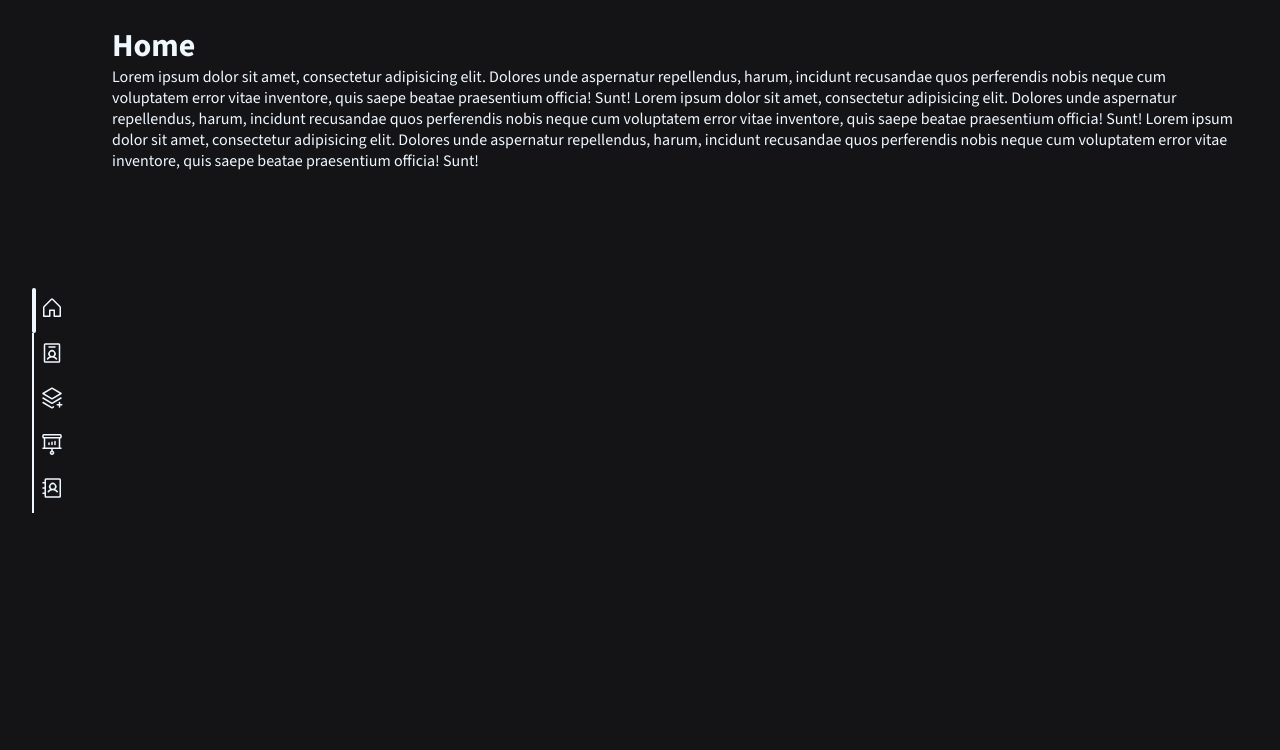
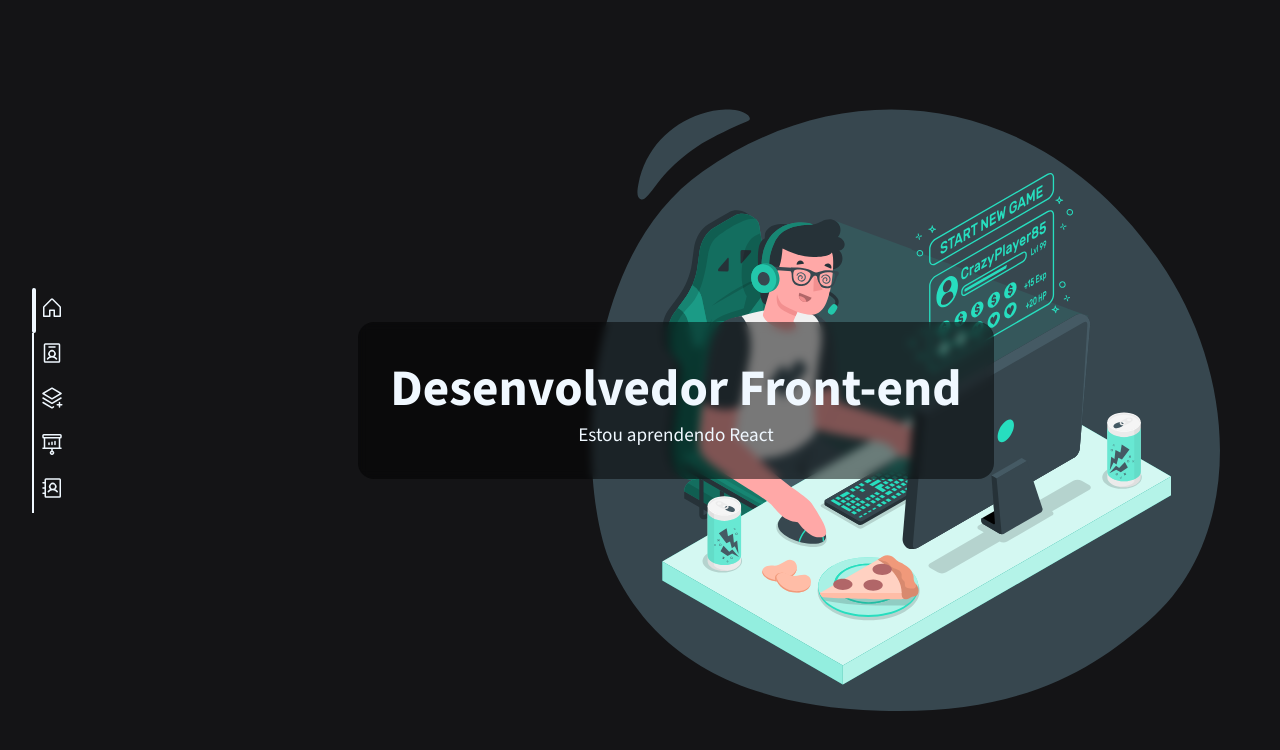
Before and after one commit to AlAnNuB/portfolio, a React (Vite) app: page / in a window 1280 px wide. Shown: the top 750 px of the page. Built offline with nearby package versions, Linux system fonts and the light colour scheme.

Commit message:
Change home

```diff
--- a/src/components/navbar/styles.ts
+++ b/src/components/navbar/styles.ts
@@ -6,6 +6,10 @@ export const Navigation = styled.nav`
   align-items: flex-start;
   justify-content: center;
   padding: 1rem;
+
+  @media (max-width: 768px) {
+    display: none;
+  }
 `;
 export const LinkContent = styled.div<{ $isActive: boolean }>`
   position: relative;
@@ -32,7 +36,7 @@ export const LinkContent = styled.div<{ $isActive: boolean }>`
     width: 2px;
     height: 100%;
     border-radius: ${(props) => (props.$isActive ? "5px" : "0")};
-    border-left: ${(props) => (props.$isActive ? "2px solid #f0f8ff" : "none")};
+    border-left: ${({ theme, $isActive }) => ($isActive ? `2px solid ${theme.color}` : "none")};
     background-color: ${({ theme }) => theme.color};
     transition: all 0.5s linear;
   }
--- a/src/pages/home/index.tsx
+++ b/src/pages/home/index.tsx
@@ -1,39 +1,20 @@
+import {
+  Container,
+  ImagePrograming,
+  Title,
+  TextContent,
+  Description
+} from './styles'
+import Programing from '../../assets/programming.svg'
+
 export const Home = () => {
   return (
-    <>
-      <h1>Home</h1>
-      <p>
-        Lorem ipsum dolor sit amet, consectetur adipisicing elit. Dolores unde
-        aspernatur repellendus, harum, incidunt recusandae quos perferendis
-        nobis neque cum voluptatem error vitae inventore, quis saepe beatae
-        praesentium officia! Sunt! Lorem ipsum dolor sit amet, consectetur
-        adipisicing elit. Dolores unde aspernatur repellendus, harum, incidunt
-        recusandae quos perferendis nobis neque cum voluptatem error vitae
-        inventore, quis saepe beatae praesentium officia! Sunt! Lorem ipsum
-        dolor sit amet, consectetur adipisicing elit. Dolores unde aspernatur
-        repellendus, harum, incidunt recusandae quos perferendis nobis neque cum
-        voluptatem error vitae inventore, quis saepe beatae praesentium officia!
-        Sunt!
-        {/* Lorem ipsum dolor sit amet, consectetur adipisicing elit. Dolores unde aspernatur repellendus, harum, incidunt recusandae quos perferendis nobis neque cum voluptatem error vitae inventore, quis saepe beatae praesentium officia! Sunt!
-        Lorem ipsum dolor sit amet, consectetur adipisicing elit. Dolores unde aspernatur repellendus, harum, incidunt recusandae quos perferendis nobis neque cum voluptatem error vitae inventore, quis saepe beatae praesentium officia! Sunt!
-        Lorem ipsum dolor sit amet, consectetur adipisicing elit. Dolores unde aspernatur repellendus, harum, incidunt recusandae quos perferendis nobis neque cum voluptatem error vitae inventore, quis saepe beatae praesentium officia! Sunt!
-        Lorem ipsum dolor sit amet, consectetur adipisicing elit. Dolores unde aspernatur repellendus, harum, incidunt recusandae quos perferendis nobis neque cum voluptatem error vitae inventore, quis saepe beatae praesentium officia! Sunt!
-        Lorem ipsum dolor sit amet, consectetur adipisicing elit. Dolores unde aspernatur repellendus, harum, incidunt recusandae quos perferendis nobis neque cum voluptatem error vitae inventore, quis saepe beatae praesentium officia! Sunt!
-        Lorem ipsum dolor sit amet, consectetur adipisicing elit. Dolores unde aspernatur repellendus, harum, incidunt recusandae quos perferendis nobis neque cum voluptatem error vitae inventore, quis saepe beatae praesentium officia! Sunt!
-        Lorem ipsum dolor sit amet, consectetur adipisicing elit. Dolores unde aspernatur repellendus, harum, incidunt recusandae quos perferendis nobis neque cum voluptatem error vitae inventore, quis saepe beatae praesentium officia! Sunt!
-        Lorem ipsum dolor sit amet, consectetur adipisicing elit. Dolores unde aspernatur repellendus, harum, incidunt recusandae quos perferendis nobis neque cum voluptatem error vitae inventore, quis saepe beatae praesentium officia! Sunt!
-        Lorem ipsum dolor sit amet, consectetur adipisicing elit. Dolores unde aspernatur repellendus, harum, incidunt recusandae quos perferendis nobis neque cum voluptatem error vitae inventore, quis saepe beatae praesentium officia! Sunt!
-        Lorem ipsum dolor sit amet, consectetur adipisicing elit. Dolores unde aspernatur repellendus, harum, incidunt recusandae quos perferendis nobis neque cum voluptatem error vitae inventore, quis saepe beatae praesentium officia! Sunt!
-        Lorem ipsum dolor sit amet, consectetur adipisicing elit. Dolores unde aspernatur repellendus, harum, incidunt recusandae quos perferendis nobis neque cum voluptatem error vitae inventore, quis saepe beatae praesentium officia! Sunt!
-        Lorem ipsum dolor sit amet, consectetur adipisicing elit. Dolores unde aspernatur repellendus, harum, incidunt recusandae quos perferendis nobis neque cum voluptatem error vitae inventore, quis saepe beatae praesentium officia! Sunt!
-        Lorem ipsum dolor sit amet, consectetur adipisicing elit. Dolores unde aspernatur repellendus, harum, incidunt recusandae quos perferendis nobis neque cum voluptatem error vitae inventore, quis saepe beatae praesentium officia! Sunt!
-        Lorem ipsum dolor sit amet, consectetur adipisicing elit. Dolores unde aspernatur repellendus, harum, incidunt recusandae quos perferendis nobis neque cum voluptatem error vitae inventore, quis saepe beatae praesentium officia! Sunt!
-        Lorem ipsum dolor sit amet, consectetur adipisicing elit. Dolores unde aspernatur repellendus, harum, incidunt recusandae quos perferendis nobis neque cum voluptatem error vitae inventore, quis saepe beatae praesentium officia! Sunt!
-        Lorem ipsum dolor sit amet, consectetur adipisicing elit. Dolores unde aspernatur repellendus, harum, incidunt recusandae quos perferendis nobis neque cum voluptatem error vitae inventore, quis saepe beatae praesentium officia! Sunt!
-        Lorem ipsum dolor sit amet, consectetur adipisicing elit. Dolores unde aspernatur repellendus, harum, incidunt recusandae quos perferendis nobis neque cum voluptatem error vitae inventore, quis saepe beatae praesentium officia! Sunt!
-        Lorem ipsum dolor sit amet, consectetur adipisicing elit. Dolores unde aspernatur repellendus, harum, incidunt recusandae quos perferendis nobis neque cum voluptatem error vitae inventore, quis saepe beatae praesentium officia! Sunt!
-        Lorem ipsum dolor sit amet, consectetur adipisicing elit. Dolores unde aspernatur repellendus, harum, incidunt recusandae quos perferendis nobis neque cum voluptatem error vitae inventore, quis saepe beatae praesentium officia! Sunt! */}
-      </p>
-    </>
+    <Container>
+      <TextContent>
+        <Title>Desenvolvedor Front-end</Title>
+        <Description>Estou aprendendo React</Description>
+      </TextContent>
+      <ImagePrograming src={Programing} alt="programing" width={'500'} />
+    </Container>
   )
 }
--- /dev/null
+++ b/src/pages/home/styles.ts
@@ -0,0 +1,44 @@
+import styled from "styled-components";
+
+export const Container = styled.div`
+  display: flex;
+  flex: 1;
+  position: relative;
+  align-items: center;
+  justify-content: center;
+  overflow: hidden;
+
+  @media (max-width: 768px) {
+    flex-direction: column-reverse;
+  }
+
+`;
+
+export const TextContent = styled.div`
+  display: flex;
+  flex-direction: column;
+  align-items: center;
+  justify-content: center;
+  z-index: 1;
+  padding: 2rem;
+  border-radius: 1rem;
+  background-color: var(--backgroundTextContent);
+  backdrop-filter: blur(4px);
+`;
+
+export const Title = styled.h1`
+  font-size: clamp(1.5rem, 4vw, 4rem);
+  font-weight: 900;
+  background: transparent;
+`;
+
+export const Description = styled.p`
+  font-size: clamp(1rem, 1.5vw, 1.5rem);
+  background: transparent;
+`;
+
+export const ImagePrograming = styled.img`
+  width: clamp(15rem, 60%, 50rem);
+  position: absolute;
+  right: 0;
+`
--- a/src/styles/globalStyles.ts
+++ b/src/styles/globalStyles.ts
@@ -4,6 +4,7 @@ export const GlobalStyles = createGlobalStyle`
   :root {
     --animate-duration: 1s;
     --animate-delay: 1s;
+    --backgroundTextContent: #00000080;
   }
 
   * {
--- a/src/styles/themes.ts
+++ b/src/styles/themes.ts
@@ -4,9 +4,11 @@ export const lightTheme: DefaultTheme = {
   fontFamily: "Source Sans 3, sans-serif",
   background: "#f0f8ff",
   color: "#000",
+  backgroundTextContent: '#00000080'
 };
 export const darkTheme: DefaultTheme = {
   fontFamily: "Source Sans 3, sans-serif",
   background: "#141416",
   color: "#f0f8ff",
+  backgroundTextContent: '#00000080'
 };
```
Also changed, not shown: src/assets/programming.svg (added).
